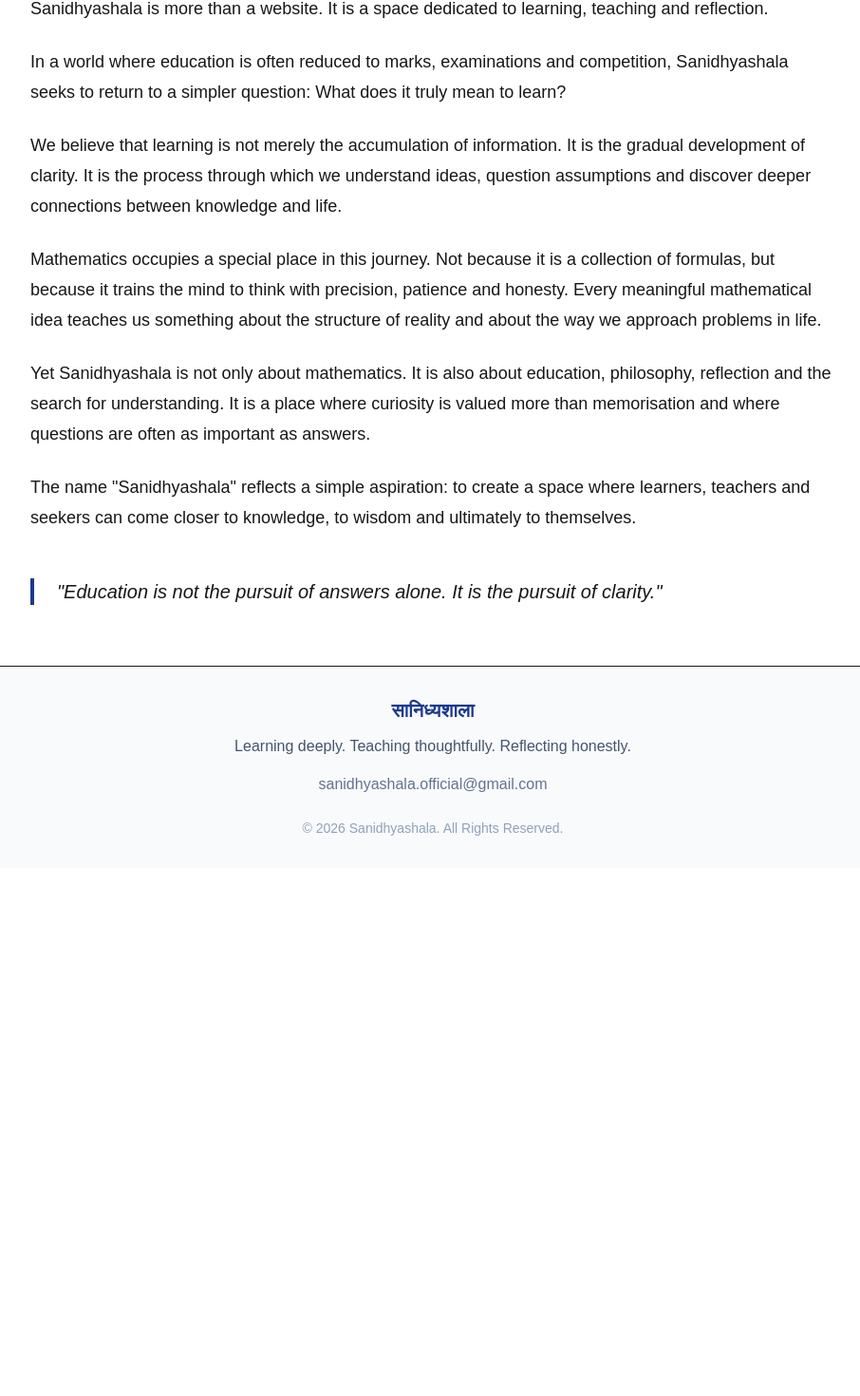
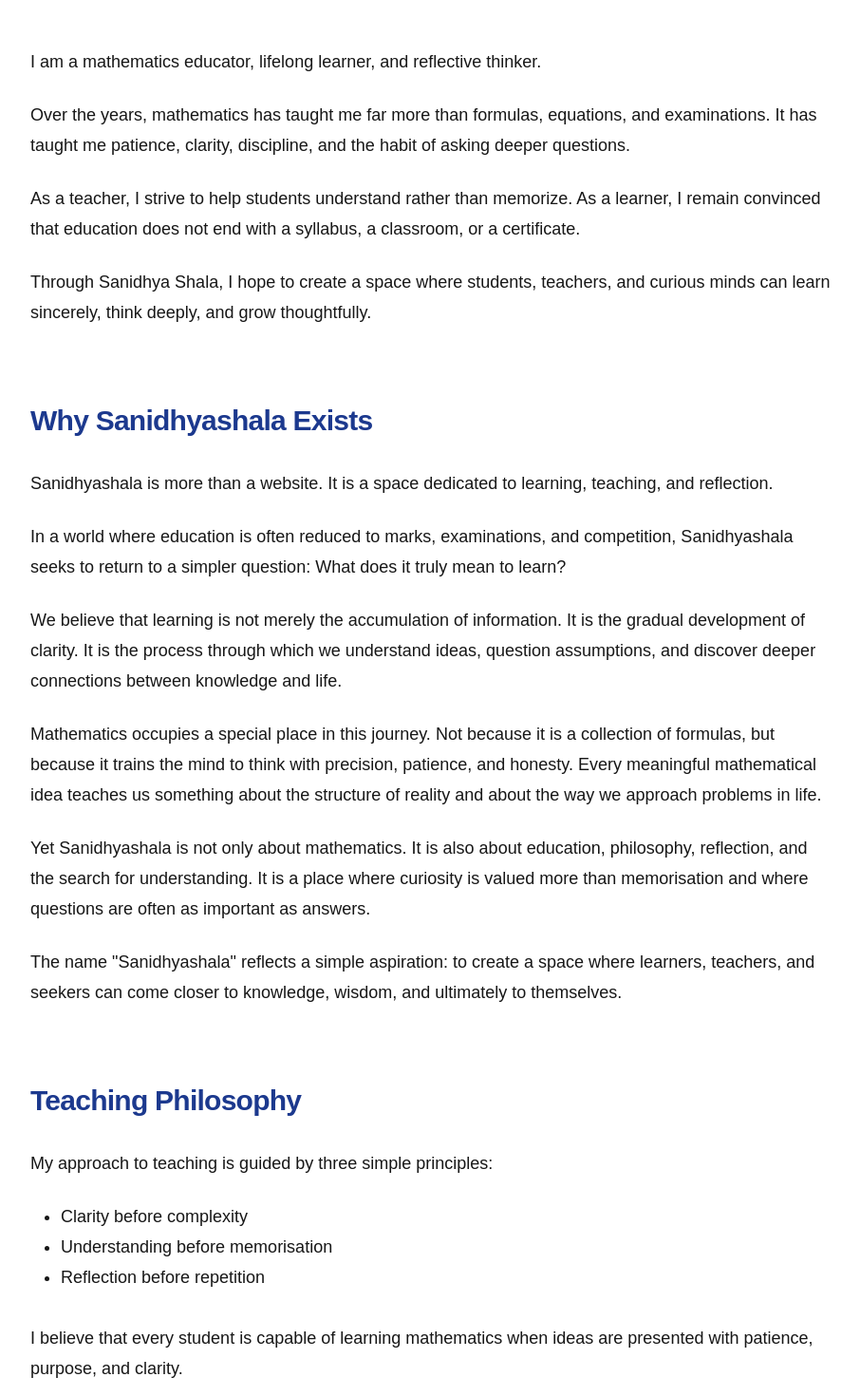
Before and after one commit to sanidhyashala/sanidhyashalawebsite, a Next.js app: page /about in a window 1280 px wide. Shown: the part 214-1684 px from the top of the page at 95% size, without its empty margins (184-1090 px from the left). Before the commit the page ends 1128 px from the top, so only its background shows below. Built offline with nearby package versions, Linux system fonts and the light colour scheme.

Commit message:
Add About page, teaching philosophy and mission

```diff
--- a/app/about/page.tsx
+++ b/app/about/page.tsx
@@ -1,51 +1,114 @@
 export default function AboutPage() {
-return ( <main className="max-w-4xl mx-auto px-6 py-16"> <h1 className="text-4xl font-bold mb-8 text-blue-900">
-About Sanidhyashala </h1>
+return ( <main className="mx-auto max-w-4xl px-6 py-16"> <p className="mb-3 text-sm font-semibold uppercase tracking-widest text-slate-500">
+  Founder
+</p>
+
+<h1 className="mb-12 text-5xl font-bold text-blue-900">
+  Who is Manas?
+</h1>
 
 
-  <p className="text-lg leading-8 mb-6">
-    Sanidhyashala is more than a website. It is a space dedicated to
-    learning, teaching and reflection.
+  <p className="mb-6 text-lg leading-8">
+    I am a mathematics educator, lifelong learner, and reflective thinker.
   </p>
 
-  <p className="text-lg leading-8 mb-6">
-    In a world where education is often reduced to marks, examinations and
-    competition, Sanidhyashala seeks to return to a simpler question:
-    What does it truly mean to learn?
+  <p className="mb-6 text-lg leading-8">
+    Over the years, mathematics has taught me far more than formulas,
+    equations, and examinations. It has taught me patience, clarity,
+    discipline, and the habit of asking deeper questions.
   </p>
 
-  <p className="text-lg leading-8 mb-6">
-    We believe that learning is not merely the accumulation of information.
-    It is the gradual development of clarity. It is the process through
-    which we understand ideas, question assumptions and discover deeper
-    connections between knowledge and life.
+  <p className="mb-6 text-lg leading-8">
+    As a teacher, I strive to help students understand rather than
+    memorize. As a learner, I remain convinced that education does not
+    end with a syllabus, a classroom, or a certificate.
   </p>
 
-  <p className="text-lg leading-8 mb-6">
-    Mathematics occupies a special place in this journey. Not because it is
-    a collection of formulas, but because it trains the mind to think with
-    precision, patience and honesty. Every meaningful mathematical idea
-    teaches us something about the structure of reality and about the way
-    we approach problems in life.
+  <p className="mb-12 text-lg leading-8">
+    Through Sanidhya Shala, I hope to create a space where students,
+    teachers, and curious minds can learn sincerely, think deeply,
+    and grow thoughtfully.
   </p>
 
-  <p className="text-lg leading-8 mb-6">
-    Yet Sanidhyashala is not only about mathematics. It is also about
-    education, philosophy, reflection and the search for understanding. It
-    is a place where curiosity is valued more than memorisation and where
-    questions are often as important as answers.
+  <h2 className="mt-20 mb-8 text-3xl font-bold tracking-tight text-blue-900">
+    Why Sanidhyashala Exists
+  </h2>
+
+  <p className="mb-6 text-lg leading-8">
+    Sanidhyashala is more than a website. It is a space dedicated to
+    learning, teaching, and reflection.
   </p>
 
-  <p className="text-lg leading-8 mb-6">
-    The name "Sanidhyashala" reflects a simple aspiration: to create a
-    space where learners, teachers and seekers can come closer to
-    knowledge, to wisdom and ultimately to themselves.
+  <p className="mb-6 text-lg leading-8">
+    In a world where education is often reduced to marks, examinations,
+    and competition, Sanidhyashala seeks to return to a simpler
+    question: What does it truly mean to learn?
   </p>
 
-  <div className="mt-12 border-l-4 border-blue-900 pl-6">
-    <p className="text-xl italic">
-      "Education is not the pursuit of answers alone. It is the pursuit of
-      clarity."
+  <p className="mb-6 text-lg leading-8">
+    We believe that learning is not merely the accumulation of
+    information. It is the gradual development of clarity. It is the
+    process through which we understand ideas, question assumptions,
+    and discover deeper connections between knowledge and life.
+  </p>
+
+  <p className="mb-6 text-lg leading-8">
+    Mathematics occupies a special place in this journey. Not because it
+    is a collection of formulas, but because it trains the mind to think
+    with precision, patience, and honesty. Every meaningful mathematical
+    idea teaches us something about the structure of reality and about
+    the way we approach problems in life.
+  </p>
+
+  <p className="mb-6 text-lg leading-8">
+    Yet Sanidhyashala is not only about mathematics. It is also about
+    education, philosophy, reflection, and the search for understanding.
+    It is a place where curiosity is valued more than memorisation and
+    where questions are often as important as answers.
+  </p>
+
+  <p className="mb-12 text-lg leading-8">
+    The name "Sanidhyashala" reflects a simple aspiration: to create a
+    space where learners, teachers, and seekers can come closer to
+    knowledge, wisdom, and ultimately to themselves.
+  </p>
+
+  <h2 className="mt-20 mb-8 text-3xl font-bold tracking-tight text-blue-900">
+    Teaching Philosophy
+  </h2>
+
+  <p className="mb-6 text-lg leading-8">
+    My approach to teaching is guided by three simple principles:
+  </p>
+
+  <ul className="mb-8 list-disc pl-8 text-lg leading-8">
+    <li>Clarity before complexity</li>
+    <li>Understanding before memorisation</li>
+    <li>Reflection before repetition</li>
+  </ul>
+
+  <p className="mb-12 text-lg leading-8">
+    I believe that every student is capable of learning mathematics when
+    ideas are presented with patience, purpose, and clarity.
+  </p>
+
+  <h2 className="mt-20 mb-8 text-3xl font-bold tracking-tight text-blue-900">
+    Mission
+  </h2>
+
+  <p className="mb-12 text-lg leading-8">
+    To help students learn with understanding, think with clarity, and
+    grow with wisdom.
+  </p>
+
+  <div className="mt-20 rounded-xl bg-slate-50 p-8">
+    <p className="text-2xl italic leading-10 text-slate-700">
+      "Education is not the pursuit of answers alone. It is the pursuit
+      of clarity."
+    </p>
+
+    <p className="mt-6 font-semibold text-blue-900">
+      — Manas
     </p>
   </div>
 </main>
```
